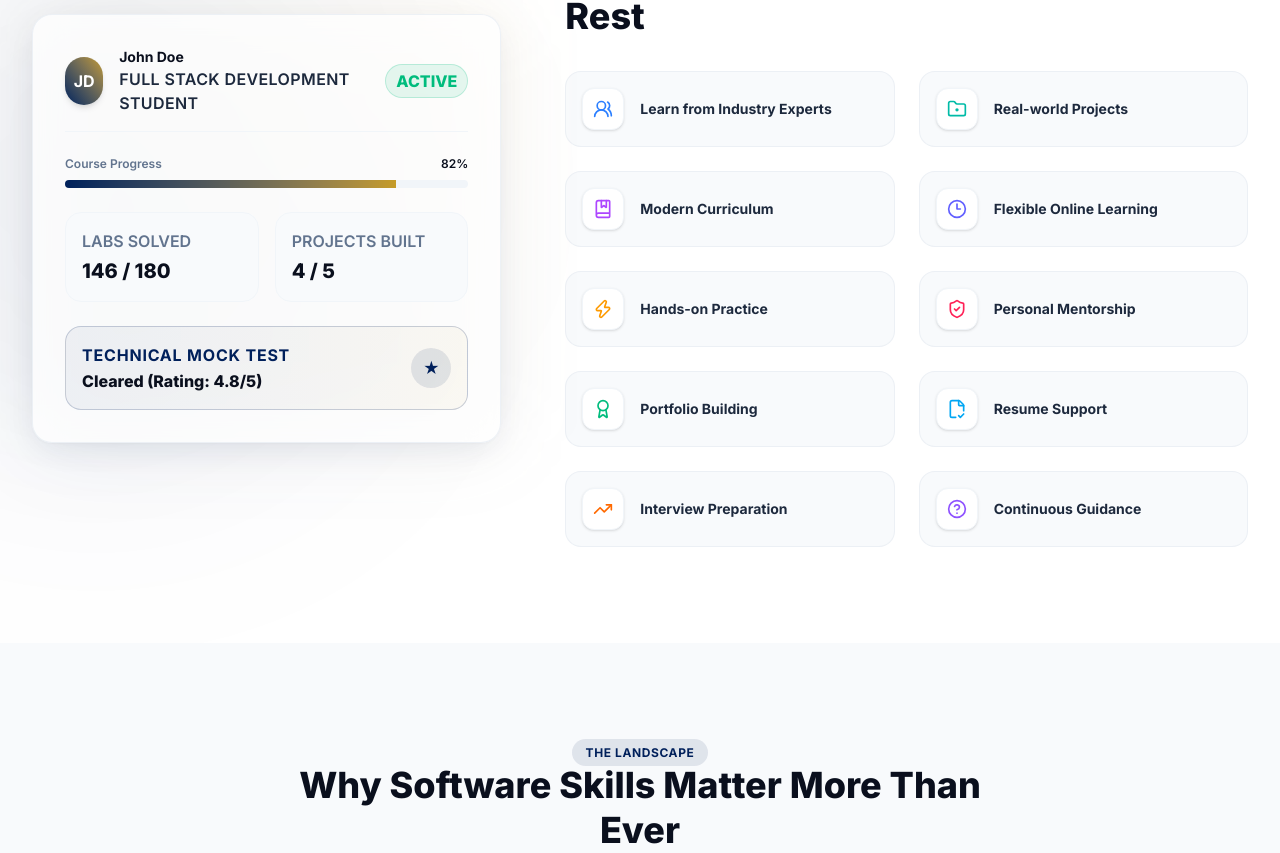
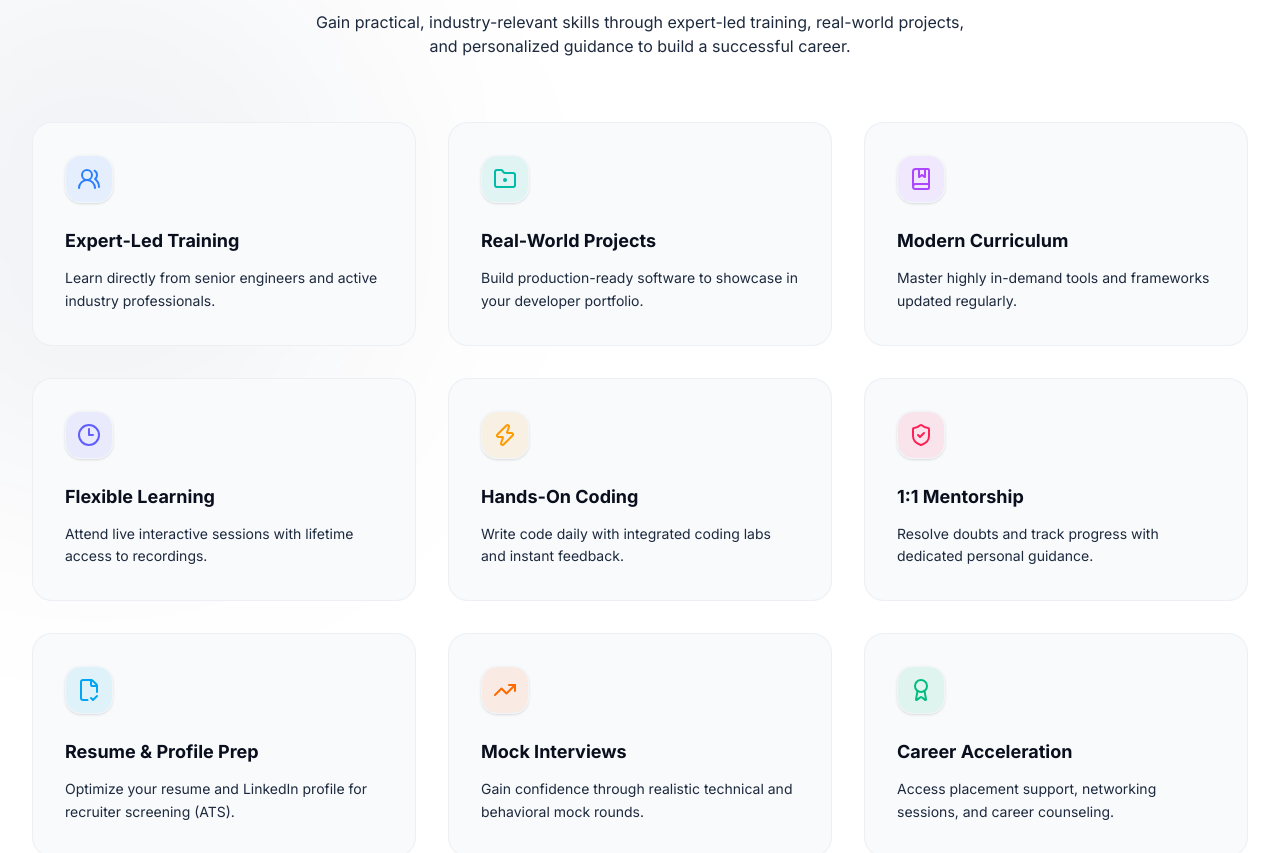
Before and after one commit to Nikhilesh-0007/tekibag, a React (Vite) app: page / in a window 1280 px wide. Shown: the part 1075-1928 px from the top of the page. Built offline with nearby package versions, Linux system fonts and the light colour scheme.

Commit message:
Optimize Contact details columns and redesign Why Choose Us features list into a 3x3 layout with descriptions

```diff
--- a/src/components/sections/About.jsx
+++ b/src/components/sections/About.jsx
@@ -96,7 +96,7 @@ export default function About() {
             {/* Accent Highlight Banner */}
             <div className="p-5 bg-gradient-to-r from-primary/5 to-accent/5 dark:from-primary/10 dark:to-accent/10 border-l-4 border-primary dark:border-accent rounded-r-tekibag">
               <p className="text-sm italic font-medium text-slate-800 dark:text-slate-200">
-                "Bag your skills, build your future. We are not just a training center; we are your partner in career acceleration."
+                "Bag your skills, build your future. We are not just a learning platform; we are your partner in career acceleration."
               </p>
             </div>
           </motion.div>
--- a/src/components/sections/Contact.jsx
+++ b/src/components/sections/Contact.jsx
@@ -190,26 +190,7 @@ export default function Contact() {
             </div>
 
             {/* Business Hours */}
-            <div className="p-5 bg-white dark:bg-slate-950 border border-slate-150/50 dark:border-slate-850 rounded-2xl text-left space-y-4 shadow-sm">
-              <div className="flex items-center gap-2 text-primary dark:text-accent font-bold text-sm">
-                <Clock size={16} />
-                <span>Business Hours</span>
-              </div>
-              <div className="space-y-2 text-xs font-semibold text-slate-500 dark:text-slate-400">
-                <div className="flex justify-between">
-                  <span>Monday - Friday</span>
-                  <span className="text-secondary dark:text-white">9 AM - 9 PM</span>
-                </div>
-                <div className="flex justify-between">
-                  <span>Saturday</span>
-                  <span className="text-secondary dark:text-white">9 AM - 6 PM</span>
-                </div>
-                <div className="flex justify-between">
-                  <span>Sunday</span>
-                  <span className="text-red-500 font-bold">Closed</span>
-                </div>
-              </div>
-            </div>
+
 
           </motion.div>
 
--- a/src/components/sections/WhyChooseUs.jsx
+++ b/src/components/sections/WhyChooseUs.jsx
@@ -1,4 +1,4 @@
-import React, { useState } from 'react';
+import React from 'react';
 import { motion } from 'framer-motion';
 import {
   ShieldCheck,
@@ -9,24 +9,74 @@ import {
   Clock3,
   Award,
   FileCheck2,
-  HelpCircle,
   TrendingUp,
 } from 'lucide-react';
 
 export default function WhyChooseUs() {
-  const [activeTab, setActiveTab] = useState('all');
-
   const features = [
-    { title: 'Learn from Industry Experts', icon: Users2, color: 'text-blue-500' },
-    { title: 'Real-world Projects', icon: FolderDot, color: 'text-teal-500' },
-    { title: 'Modern Curriculum', icon: BookMarked, color: 'text-purple-500' },
-    { title: 'Flexible Online Learning', icon: Clock3, color: 'text-indigo-500' },
-    { title: 'Hands-on Practice', icon: Zap, color: 'text-amber-500' },
-    { title: 'Personal Mentorship', icon: ShieldCheck, color: 'text-rose-500' },
-    { title: 'Portfolio Building', icon: Award, color: 'text-emerald-500' },
-    { title: 'Resume Support', icon: FileCheck2, color: 'text-sky-500' },
-    { title: 'Interview Preparation', icon: TrendingUp, color: 'text-orange-500' },
-    { title: 'Continuous Guidance', icon: HelpCircle, color: 'text-violet-500' },
+    {
+      title: 'Expert-Led Training',
+      description: 'Learn directly from senior engineers and active industry professionals.',
+      icon: Users2,
+      color: 'text-blue-500',
+      bgColor: 'bg-blue-500/10'
+    },
+    {
+      title: 'Real-World Projects',
+      description: 'Build production-ready software to showcase in your developer portfolio.',
+      icon: FolderDot,
+      color: 'text-teal-500',
+      bgColor: 'bg-teal-500/10'
+    },
+    {
+      title: 'Modern Curriculum',
+      description: 'Master highly in-demand tools and frameworks updated regularly.',
+      icon: BookMarked,
+      color: 'text-purple-500',
+      bgColor: 'bg-purple-500/10'
+    },
+    {
+      title: 'Flexible Learning',
+      description: 'Attend live interactive sessions with lifetime access to recordings.',
+      icon: Clock3,
+      color: 'text-indigo-500',
+      bgColor: 'bg-indigo-500/10'
+    },
+    {
+      title: 'Hands-On Coding',
+      description: 'Write code daily with integrated coding labs and instant feedback.',
+      icon: Zap,
+      color: 'text-amber-500',
+      bgColor: 'bg-amber-500/10'
+    },
+    {
+      title: '1:1 Mentorship',
+      description: 'Resolve doubts and track progress with dedicated personal guidance.',
+      icon: ShieldCheck,
+      color: 'text-rose-500',
+      bgColor: 'bg-rose-500/10'
+    },
+    {
+      title: 'Resume & Profile Prep',
+      description: 'Optimize your resume and LinkedIn profile for recruiter screening (ATS).',
+      icon: FileCheck2,
+      color: 'text-sky-500',
+      bgColor: 'bg-sky-500/10'
+    },
+    {
+      title: 'Mock Interviews',
+      description: 'Gain confidence through realistic technical and behavioral mock rounds.',
+      icon: TrendingUp,
+      color: 'text-orange-500',
+      bgColor: 'bg-orange-500/10'
+    },
+    {
+      title: 'Career Acceleration',
+      description: 'Access placement support, networking sessions, and career counseling.',
+      icon: Award,
+      color: 'text-emerald-500',
+      bgColor: 'bg-emerald-500/10'
+    }
   ];
 
   return (
@@ -36,119 +86,53 @@ export default function WhyChooseUs() {
       <div className="absolute left-[-15%] top-[10%] w-[45vw] h-[45vw] rounded-full bg-primary/5 dark:bg-primary/5 blur-[120px] pointer-events-none" />
 
       <div className="max-w-7xl mx-auto px-4 sm:px-6 lg:px-8 relative z-10">
-        <div className="grid grid-cols-1 lg:grid-cols-12 gap-12 lg:gap-16 items-center">
 
-          {/* Left Column: Premium Student Mockup Dashboard */}
-          <motion.div
-            initial={{ opacity: 0, x: -30 }}
-            whileInView={{ opacity: 1, x: 0 }}
-            viewport={{ once: true, margin: '-100px' }}
-            transition={{ duration: 0.7 }}
-            className="lg:col-span-5 relative"
-          >
-            {/* Glowing background */}
-            <div className="absolute inset-0 bg-gradient-to-tr from-primary/10 to-accent/10 rounded-3xl blur-2xl z-0" />
-
-            {/* Dashboard Container (Glassmorphic) */}
-            <div className="relative z-10 p-6 sm:p-8 bg-white/80 dark:bg-slate-950/80 backdrop-blur-lg border border-slate-200/60 dark:border-slate-800/80 rounded-tekibag shadow-premium space-y-6">
-
-              {/* Header profile */}
-              <div className="flex items-center gap-4 border-b border-slate-100 dark:border-slate-850 pb-4">
-                <div className="w-12 h-12 rounded-full bg-gradient-to-tr from-primary to-accent flex items-center justify-center font-bold text-white shadow-md">
-                  JD
-                </div>
-                <div className="text-left">
-                  <div className="text-sm font-bold text-secondary dark:text-white">John Doe</div>
-                  <div className="text-2xs font-semibold text-slate-450 uppercase tracking-wide">Full Stack Development Student</div>
-                </div>
-                <span className="ml-auto px-2.5 py-1 text-3xs font-extrabold uppercase bg-emerald-500/10 text-emerald-500 rounded-full border border-emerald-500/20">
-                  Active
-                </span>
-              </div>
-
-              {/* Progress track */}
-              <div className="space-y-2 text-left">
-                <div className="flex justify-between text-xs font-semibold">
-                  <span className="text-slate-500 dark:text-slate-400">Course Progress</span>
-                  <span className="text-secondary dark:text-white">82%</span>
-                </div>
-                <div className="w-full bg-slate-100 dark:bg-slate-800 h-2 rounded-full overflow-hidden">
-                  <motion.div
-                    initial={{ width: 0 }}
-                    whileInView={{ width: '82%' }}
-                    viewport={{ once: true }}
-                    transition={{ duration: 1.2, delay: 0.2 }}
-                    className="h-full bg-gradient-to-r from-primary to-accent"
-                  />
-                </div>
-              </div>
-
-              {/* Grid indicators */}
-              <div className="grid grid-cols-2 gap-4">
-                <div className="p-4 bg-slate-50 dark:bg-slate-900 rounded-2xl border border-slate-100 dark:border-slate-800 text-left">
-                  <div className="text-2xs font-semibold text-slate-500 dark:text-slate-400 uppercase">Labs Solved</div>
-                  <div className="text-xl font-extrabold text-secondary dark:text-white mt-1">146 / 180</div>
-                </div>
-                <div className="p-4 bg-slate-50 dark:bg-slate-900 rounded-2xl border border-slate-100 dark:border-slate-800 text-left">
-                  <div className="text-2xs font-semibold text-slate-500 dark:text-slate-400 uppercase">Projects Built</div>
-                  <div className="text-xl font-extrabold text-secondary dark:text-white mt-1">4 / 5</div>
-                </div>
-              </div>
-
-              {/* Timeline indicator for Mock Interview score */}
-              <div className="p-4 bg-gradient-to-r from-primary/5 to-accent/5 dark:from-primary/10 dark:to-accent/10 border border-primary/20 dark:border-accent/20 rounded-2xl text-left flex items-center justify-between">
-                <div>
-                  <div className="text-2xs font-bold text-primary dark:text-accent uppercase tracking-wider">Technical Mock Test</div>
-                  <div className="text-base font-extrabold text-secondary dark:text-white mt-0.5">Cleared (Rating: 4.8/5)</div>
-                </div>
-                <div className="w-10 h-10 rounded-full bg-primary/10 dark:bg-accent/15 flex items-center justify-center text-primary dark:text-accent font-bold">
-                  ★
-                </div>
-              </div>
-
-            </div>
-          </motion.div>
-
-          {/* Right Column: Why Choose Us Feature Cards Grid */}
-          <motion.div
-            initial={{ opacity: 0, x: 30 }}
-            whileInView={{ opacity: 1, x: 0 }}
-            viewport={{ once: true, margin: '-100px' }}
-            transition={{ duration: 0.7 }}
-            className="lg:col-span-7 text-left space-y-8"
-          >
-            <div>
+        {/* Title Header */}
+        <div className="text-center max-w-3xl mx-auto mb-16 space-y-4">
           <span className="text-xs font-bold uppercase tracking-wider text-primary dark:text-accent bg-primary/10 dark:bg-accent/10 px-3.5 py-1.5 rounded-full">
             Why Us
           </span>
           <h2 className="text-3xl sm:text-4xl font-extrabold text-secondary dark:text-white leading-tight mt-4">
-                What Sets Tekibag Apart From the Rest
+            Why Choose TEKIBAG?
           </h2>
+          <p className="text-base text-slate-550 dark:text-slate-400 mt-4 max-w-2xl mx-auto">
+            Gain practical, industry-relevant skills through expert-led training, real-world projects, and personalized guidance to build a successful career.
+          </p>
         </div>
 
-            {/* Features list arranged in 2 columns */}
-            <div className="grid grid-cols-1 sm:grid-cols-2 gap-4 lg:gap-6">
+        {/* Features list arranged in 3 columns */}
+        <motion.div
+          initial={{ opacity: 0, y: 30 }}
+          whileInView={{ opacity: 1, y: 0 }}
+          viewport={{ once: true, margin: '-100px' }}
+          transition={{ duration: 0.7 }}
+          className="grid grid-cols-1 md:grid-cols-2 lg:grid-cols-3 gap-6 lg:gap-8"
+        >
           {features.map((feature, idx) => {
             const IconComponent = feature.icon;
             return (
               <motion.div
                 key={idx}
-                    whileHover={{ x: 6 }}
-                    className="flex items-center gap-4 p-4 rounded-2xl bg-slate-50 dark:bg-slate-950/40 border border-slate-200/50 dark:border-slate-800/80 hover:bg-white dark:hover:bg-slate-900 transition-all duration-300 hover:shadow-premium group"
+                whileHover={{ y: -6 }}
+                className="flex flex-col text-left p-6 sm:p-8 rounded-tekibag bg-slate-50 dark:bg-slate-950/40 border border-slate-200/50 dark:border-slate-850 hover:bg-white dark:hover:bg-slate-900 transition-all duration-300 hover:shadow-premium group relative overflow-hidden"
               >
-                    <div className={`p-2.5 rounded-xl bg-white dark:bg-slate-900 border border-slate-100 dark:border-slate-800 shadow-sm flex-shrink-0 group-hover:scale-105 transition-all`}>
-                      <IconComponent className={`w-5 h-5 ${feature.color}`} />
+                {/* Accent glow on hover */}
+                <div className="absolute inset-0 bg-gradient-to-br from-primary/5 to-accent/5 opacity-0 group-hover:opacity-100 transition-opacity duration-300 pointer-events-none" />
+
+                <div className={`w-12 h-12 rounded-2xl ${feature.bgColor} flex items-center justify-center border border-slate-100 dark:border-slate-800 shadow-sm flex-shrink-0 group-hover:scale-105 transition-transform duration-300 mb-6`}>
+                  <IconComponent className={`w-6 h-6 ${feature.color}`} />
                 </div>
-                    <span className="text-sm font-bold text-slate-800 dark:text-slate-200 group-hover:text-primary dark:group-hover:text-accent transition-colors">
+                <h3 className="text-lg font-bold text-secondary dark:text-white mb-3 group-hover:text-primary dark:group-hover:text-accent transition-colors relative z-10">
                   {feature.title}
-                    </span>
+                </h3>
+                <p className="text-sm text-slate-550 dark:text-slate-400 leading-relaxed relative z-10">
+                  {feature.description}
+                </p>
               </motion.div>
             );
           })}
-            </div>
         </motion.div>
 
-        </div>
       </div>
     </section>
   );
```
Lines whose indentation alone changed are shown as unchanged.
